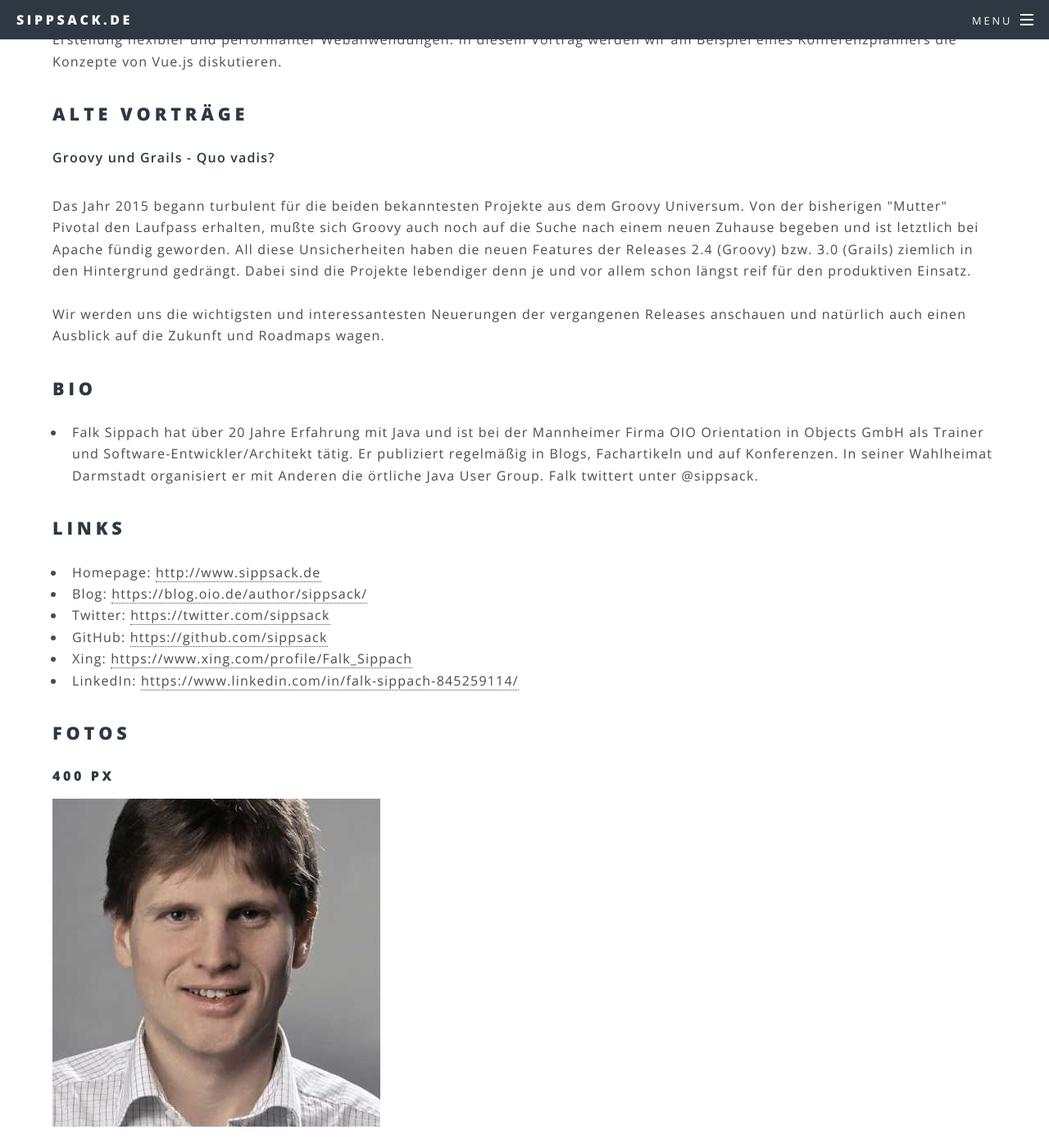
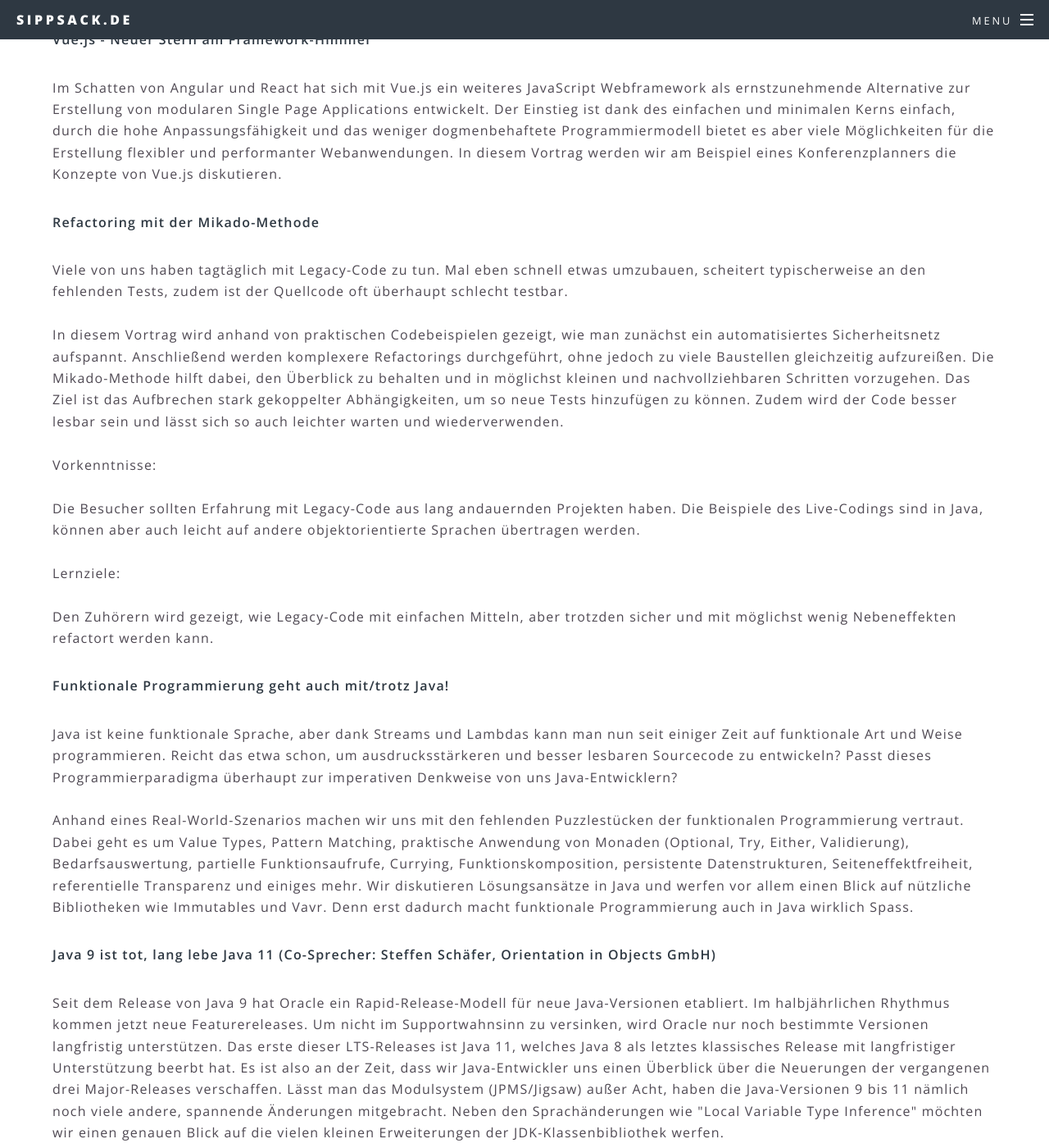
Before and after one commit to sippsack/sippsack.github.io, a Jekyll site: the page built from portfolio.md, in a window 1280 px wide and 1400 px high, scrolled down 2662 px. Shown: the whole window at 82% size. Built offline with Jekyll 4.4.1, drawn with Linux system fonts in a browser that asks for light colours; some of the changed text lies outside the part shown.

Commit message:
added new talks to portfolio

```diff
--- a/_data/portfolio.yaml
+++ b/_data/portfolio.yaml
@@ -1,4 +1,5 @@
 bio: Falk Sippach hat über 20 Jahre Erfahrung mit Java und ist bei der Mannheimer Firma OIO Orientation in Objects GmbH als Trainer und Software-Entwickler/Architekt tätig. Er publiziert regelmäßig in Blogs, Fachartikeln und auf Konferenzen. In seiner Wahlheimat Darmstadt organisiert er mit Anderen die örtliche Java User Group. Falk twittert unter @sippsack.
+bio_en: Falk Sippach has over 20 years of experience with Java and works for the Mannheim-based company OIO Orientation in Objects GmbH as a trainer and software developer/architect. He regularly publishes in blogs, professional articles and at conferences. In his adopted home Darmstadt he organizes the local Java User Group together with others. Falk twitters under @sippsack.
 links:
   Homepage: http://www.sippsack.de
   Blog: https://blog.oio.de/author/sippsack/
@@ -58,9 +59,7 @@
       Funktionale Programmierung soll so viel ausdrucksstärker sein, aber leider ist dieses Programmier-Paradigma nicht ganz kompatibel zu der prozedural- und objektorientierten Denkweise von uns Java-Entwicklern. Anhand eines kleinen Algorithmus werden wir uns verschiedene Lösungen zunächst im klassischem imperativen Java (vor Java 8) und als Vergleich dazu in alternativen JVM-Sprachen (Groovy, JavaScript, Scala und Frege/Haskell) anschauen und die verschiedenen Lösungen diskutieren. Herauskommen soll eine saubere und verständlichere Struktur, die zu besser les- und wartbarem Code führen wird.
       <br/><br/>
       Die gewonnenen Erkenntnisse wollen wir dann letztendlich in Java 8 mittels Streams und Lambda-Ausdrücken umsetzen, so dass jeder Zuhörer die Grundideen der funktionalen Programmierung mit in seine tägliche Arbeit nehmen kann. Es sind keine speziellen Vorkenntnisse in den angesprochenen alternativen Sprachen notwendig, ein solides Verständnis für die Programmiersprache Java genügt.
-    "WildFly Swarm - Java EE in one JAR": |
-      Microservice Architekturen können mit klassischen Application Servern nichts anfangen. Stattdessen geht der Trend hin zu Fat-JARs und Self-Contained-Systems, in denen die Anwendungen ihre  Ablaufumgebung mitbringen. Nach dem Erfolg von Spring Boot und Co. haben mittlerweile die klassischen Java EE Applikationsserver-Hersteller ebenfalls Microservice-Frameworks im Angebot. In dieser Session wollen wir uns anschauen, wie mit WildFly Swarm die notwendigen Teile des WildFly AS und alle benötigten Bibliotheken mitsamt der Applikation in einem ausführbaren JAR verpackt werden. Dazu diskutieren wir natürlich auch die für Microservices relevanten Themen wie Konfiguration, Logging, Monitoring, Resilience und Service Discovery im Umfeld von WildFly Swarm. Als Abschluss wagen wir noch einen Ausblick auf Standardisierungsversuche im Rahmen von Java EE und der Microprofile-Initiative.
-    "Agile Architecture": |
+    "Agile Architecture (Co-Sprecher: Thorsten Maier, Orientation in Objects GmbH)": |
       Eine gut geplante Software-Architektur stellt das Grundgerüst jeder wartbaren Software dar. Dies steht in einem scheinbaren Widerspruch zu agilen Softwareprozessen, bei denen langfristige Planungen weitestgehend vermieden werden. Die Session zeigt anhand zahlreicher konkreter Beispiele, wie man die Erstellung einer Software-Architektur in einzelne Aufgabenpakete unterteilt, dokumentiert und regelmäßig durch Reviews und automatisierte Architektur-Tests verifiziert. Das Ziel ist es, auch in einem iterativen Prozess eine langfristig tragfähige Architektur entstehen zu lassen.
       <br/><br/>
       Anmerkungen fürs Programmkomitee:
@@ -68,10 +67,34 @@
       In diesem Vortrag liefern wir praktische Tipps, wie man eine tragfähige Architektur im Rahmen iterativer Prozesse einführt, pflegt und weiterentwickelt. Wir haben dazu nach dem Verfahren "Plan, Do, Check, Act" einzelne Aspekte des Architektur-Entwurfs, -Bewertung, -Kommunikation, -Tests usw. zusammengefasst und stellen diese mit unseren Erfahrungen aus der Praxis vor.
     "PWA: Portable Webanwendungen statt nativer Apps": |
       Mobile First war gestern, Offline First heißt die neue Devise. Mit diesem Credo kommen Progressive Web Apps (PWA) nicht nur sehr nahe an native Smartphone Applikationen heran, sie erhöhen vor allem die User Experience bei fehlender oder sehr schlechter Internetverbindung und müssen nicht mehr über App Stores ausgeliefert werden. Anhand einer Beispielapplikation werden wir die Grundkonzepte wie Service Worker, Application Shell, Caching und Push Notifications diskutieren und einen Ausblick auf die mobilen Anwendungen der Zukunft werfen.
+    "Docs as Code – Architekturdokumentation leicht gemacht (Co-Sprecher: Ralf D. Müller, Freiberufler)": |
+      Technische Dokumentation sollte man nicht mit Textverarbeitungsprogrammen erzeugen. Stattdessen ergibt es Sinn, die Erstellung in die normalen Entwicklungsprozesse einzubeziehen, sie zu automatisieren (Continuous Documentation) und mit den typischen Werkzeugen der Entwickler sowie mittels leichtgewichtigen Textformaten zu bearbeiten (Documentation as Code).
+      <br/><br/>
+      Anhand einer Architekturdokumentation zeigen wir, wie Sie mit dem arc42-Template im AsciiDoc-Format und Gradle als Build-Tool einfach Diagramme in Ihre Dokumentation integrieren, Stakeholder-spezifische Dokumente erzeugen und verschiedene Ausgabeformate generieren. Reviewfähige PDF-Dokumente? Publishing nach Confluence? Integration einer Präsentation? Alles kein Problem! Einige Teile der Doku können Sie sogar automatisiert testen. Zwischendurch bekommen Sie zahlreiche Tipps, wie und wo Sie systematisch den Aufwand für Dokumentation reduzieren können und trotzdem lesbare, verständliche und praxistaugliche Ergebnisse produzieren. Dokumentieren soll endlich auch Spaß machen.
     "Vue.js - Neuer Stern am Framework-Himmel": |
       Im Schatten von Angular und React hat sich mit Vue.js ein weiteres JavaScript Webframework als ernstzunehmende Alternative zur Erstellung von modularen Single Page Applications entwickelt. Der Einstieg ist dank des einfachen und minimalen Kerns einfach, durch die hohe Anpassungsfähigkeit und das weniger dogmenbehaftete Programmiermodell bietet es aber viele Möglichkeiten für die Erstellung flexibler und performanter Webanwendungen. In diesem Vortrag werden wir am Beispiel eines Konferenzplanners die Konzepte von Vue.js diskutieren.
+    "Refactoring mit der Mikado-Methode": |
+      Viele von uns haben tagtäglich mit Legacy-Code zu tun. Mal eben schnell etwas umzubauen, scheitert typischerweise an den fehlenden Tests, zudem ist der Quellcode oft überhaupt schlecht testbar.
+      <br/><br/>
+      In diesem Vortrag wird anhand von praktischen Codebeispielen gezeigt, wie man zunächst ein automatisiertes Sicherheitsnetz aufspannt. Anschließend werden komplexere Refactorings durchgeführt, ohne jedoch zu viele Baustellen gleichzeitig aufzureißen. Die Mikado-Methode hilft dabei, den Überblick zu behalten und in möglichst kleinen und nachvollziehbaren Schritten vorzugehen. Das Ziel ist das Aufbrechen stark gekoppelter Abhängigkeiten, um so neue Tests hinzufügen zu können. Zudem wird der Code besser lesbar sein und lässt sich so auch leichter warten und wiederverwenden.
+      <br/><br/>
+      Vorkenntnisse:
+      <br/><br/>
+      Die Besucher sollten Erfahrung mit Legacy-Code aus lang andauernden Projekten haben. Die Beispiele des Live-Codings sind in Java, können aber auch leicht auf andere objektorientierte Sprachen übertragen werden.
+      <br/><br/>
+      Lernziele:
+      <br/><br/>
+      Den Zuhörern wird gezeigt, wie Legacy-Code mit einfachen Mitteln, aber trotzden sicher und mit möglichst wenig Nebeneffekten refactort werden kann.
+    "Funktionale Programmierung geht auch mit/trotz Java!": |
+      Java ist keine funktionale Sprache, aber dank Streams und Lambdas kann man nun seit einiger Zeit auf funktionale Art und Weise programmieren. Reicht das etwa schon, um ausdrucksstärkeren und besser lesbaren Sourcecode zu entwickeln? Passt dieses Programmierparadigma überhaupt zur imperativen Denkweise von uns Java-Entwicklern?
+      <br/><br/>
+      Anhand eines Real-World-Szenarios machen wir uns mit den fehlenden Puzzlestücken der funktionalen Programmierung vertraut. Dabei geht es um Value Types, Pattern Matching, praktische Anwendung von Monaden (Optional, Try, Either, Validierung), Bedarfsauswertung, partielle Funktionsaufrufe, Currying, Funktionskomposition, persistente Datenstrukturen, Seiteneffektfreiheit, referentielle Transparenz und einiges mehr. Wir diskutieren Lösungsansätze in Java und werfen vor allem einen Blick auf nützliche Bibliotheken wie Immutables und Vavr. Denn erst dadurch macht funktionale Programmierung auch in Java wirklich Spass.
+    "Java 9 ist tot, lang lebe Java 11 (Co-Sprecher: Steffen Schäfer, Orientation in Objects GmbH)": |
+      Seit dem Release von Java 9 hat Oracle ein Rapid-Release-Modell für neue Java-Versionen etabliert. Im halbjährlichen Rhythmus kommen jetzt neue Featurereleases. Um nicht im Supportwahnsinn zu versinken, wird Oracle nur noch bestimmte Versionen langfristig unterstützen. Das erste dieser LTS-Releases ist Java 11, welches Java 8 als letztes klassisches Release mit langfristiger Unterstützung beerbt hat. Es ist also an der Zeit, dass wir Java-Entwickler uns einen Überblick über die Neuerungen der vergangenen drei Major-Releases verschaffen. Lässt man das Modulsystem (JPMS/Jigsaw) außer Acht, haben die Java-Versionen 9 bis 11 nämlich noch viele andere, spannende Änderungen mitgebracht. Neben den Sprachänderungen wie "Local Variable Type Inference" möchten wir einen genauen Blick auf die vielen kleinen Erweiterungen der JDK-Klassenbibliothek werfen.
   old:
     "Groovy und Grails - Quo vadis?": |
       Das Jahr 2015 begann turbulent für die beiden bekanntesten Projekte aus dem Groovy Universum. Von der bisherigen "Mutter" Pivotal den Laufpass erhalten, mußte sich Groovy auch noch auf die Suche nach einem neuen Zuhause begeben und ist letztlich bei Apache fündig geworden. All diese Unsicherheiten haben die neuen Features der Releases 2.4 (Groovy) bzw. 3.0 (Grails) ziemlich in den Hintergrund gedrängt. Dabei sind die Projekte lebendiger denn je und vor allem schon längst reif für den produktiven Einsatz.
       <br/><br/>
       Wir werden uns die wichtigsten und interessantesten Neuerungen der vergangenen Releases anschauen und natürlich auch einen Ausblick auf die Zukunft und Roadmaps wagen.
+    "WildFly Swarm - Java EE in one JAR": |
+      Microservice Architekturen können mit klassischen Application Servern nichts anfangen. Stattdessen geht der Trend hin zu Fat-JARs und Self-Contained-Systems, in denen die Anwendungen ihre  Ablaufumgebung mitbringen. Nach dem Erfolg von Spring Boot und Co. haben mittlerweile die klassischen Java EE Applikationsserver-Hersteller ebenfalls Microservice-Frameworks im Angebot. In dieser Session wollen wir uns anschauen, wie mit WildFly Swarm die notwendigen Teile des WildFly AS und alle benötigten Bibliotheken mitsamt der Applikation in einem ausführbaren JAR verpackt werden. Dazu diskutieren wir natürlich auch die für Microservices relevanten Themen wie Konfiguration, Logging, Monitoring, Resilience und Service Discovery im Umfeld von WildFly Swarm. Als Abschluss wagen wir noch einen Ausblick auf Standardisierungsversuche im Rahmen von Java EE und der Microprofile-Initiative.
--- a/portfolio.md
+++ b/portfolio.md
@@ -6,6 +6,8 @@
 ---
 
 <h2>Aktuelle Vorträge</h2>
+Die nachfolgenden Vorträge kann ich jederzeit bei Konferenzen oder User Groups halten, bei Interesse bitte melden.
+
 {% for talk in site.data.portfolio.talks.current %}
 <b>{{ talk[0] }}</b>
 <p>{{ talk[1] }}</p>
@@ -20,6 +22,7 @@
 <h2 id="bio">Bio</h2>
 <ul class="talk-list">
 <li>{{ site.data.portfolio.bio }}</li>
+<li>{{ site.data.portfolio.bio_en }}</li>
 </ul>
 
 <h2 id="links">Links</h2>
```
